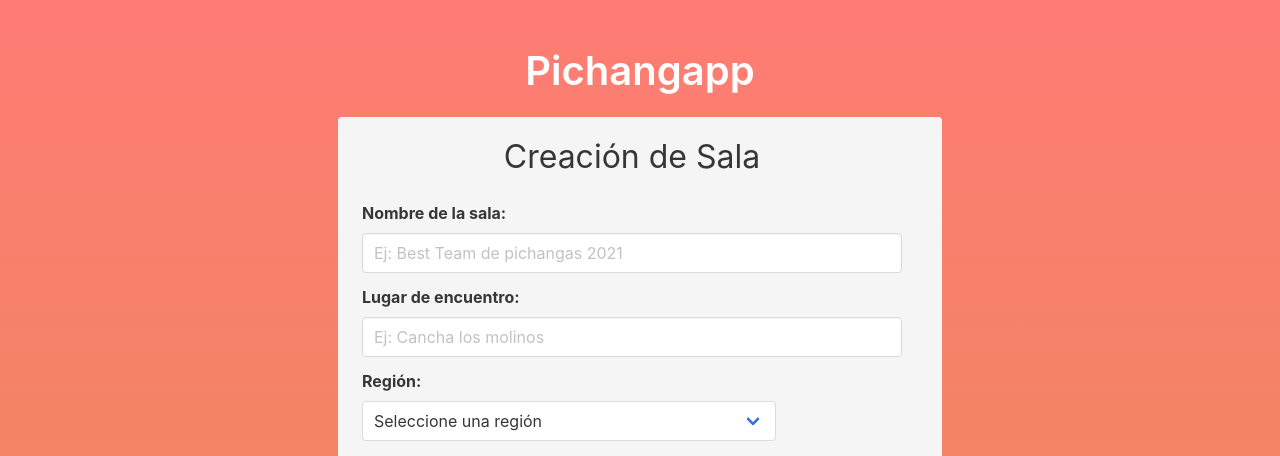
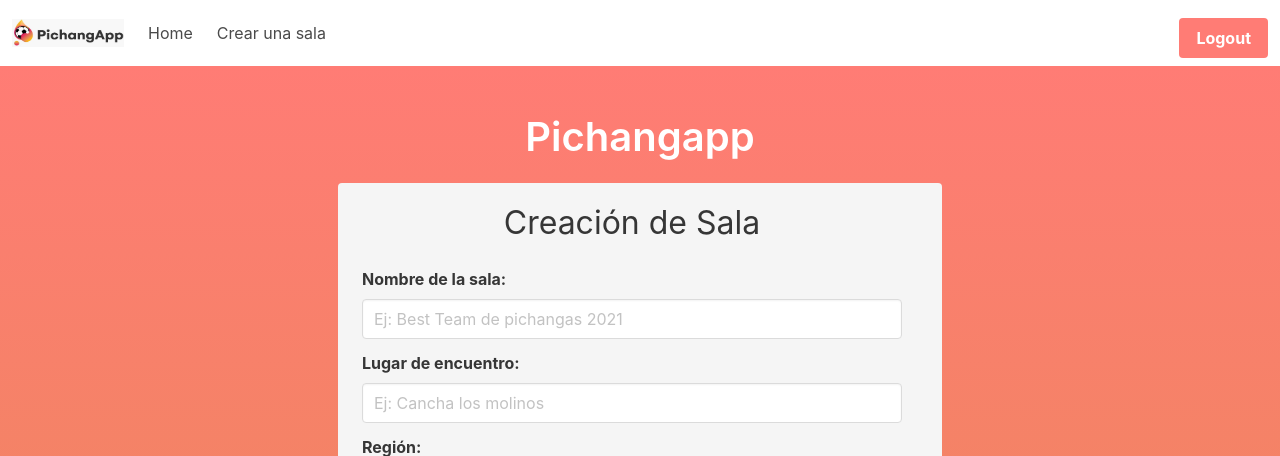
Before and after one commit to DCC-CC4401/2021-1-Grupo-2, a Django app: page /create_room/ in a window 1280 px wide. Shown: the top 456 px of the page. Run offline with Django 3.2, Linux system fonts and the light colour scheme; the visitor is signed in with stand-in values (Sample User, id 1).

Commit message:
feat: Added navbar

```diff
--- a/pichapp/templates/pichapp/room/create_room.html
+++ b/pichapp/templates/pichapp/room/create_room.html
@@ -13,6 +13,43 @@
 </head>
 
 </body>
+
+<nav class="navbar" role="navigation" aria-label="main navigation">
+  <div class="navbar-brand">
+    <a class="navbar-item">
+      <img src="{% static 'pichapp/NavPortada.png' %}" width="112" height="28">
+    </a>
+
+    <a role="button" class="navbar-burger" aria-label="menu" aria-expanded="false" data-target="navbarBasicExample">
+      <span aria-hidden="true"></span>
+      <span aria-hidden="true"></span>
+      <span aria-hidden="true"></span>
+    </a>
+  </div>
+
+  <div id="navbarBasicExample" class="navbar-menu">
+    <div class="navbar-start">
+      <a class="navbar-item" href="{% url 'home_view' %}">
+        Home
+      </a>
+
+      <a class="navbar-item" href="{% url 'create_room' %}">
+        Crear una sala
+      </a>
+    </div>
+
+    <div class="navbar-end">
+      <div class="navbar-item">
+        <div class="buttons">
+          <a class="button is-primary" href="{% url 'logout_user' %}">
+            <strong>Logout</strong>
+          </a>
+        </div>
+      </div>
+    </div>
+  </div>
+</nav>
+
 <div class="hero is-primary">
   <div class="hero-body">
     <h1 class="title has-text-centered is-size-2"> Pichangapp </h1>
--- a/pichapp/templates/pichapp/working.html
+++ b/pichapp/templates/pichapp/working.html
@@ -21,9 +21,9 @@
           </a>
         </div>
 
-        <div id="navbarBasicExample" href="{% url 'home_view' %}" class="navbar-menu">
+        <div id="navbarBasicExample" class="navbar-menu">
           <div class="navbar-start">
-            <a class="navbar-item">
+            <a class="navbar-item" href="{% url 'home_view' %}">
               Home
             </a>
 
```
Also changed, not shown: pichapp/templates/pichapp/room_detail.html (+31 -1 lines).
